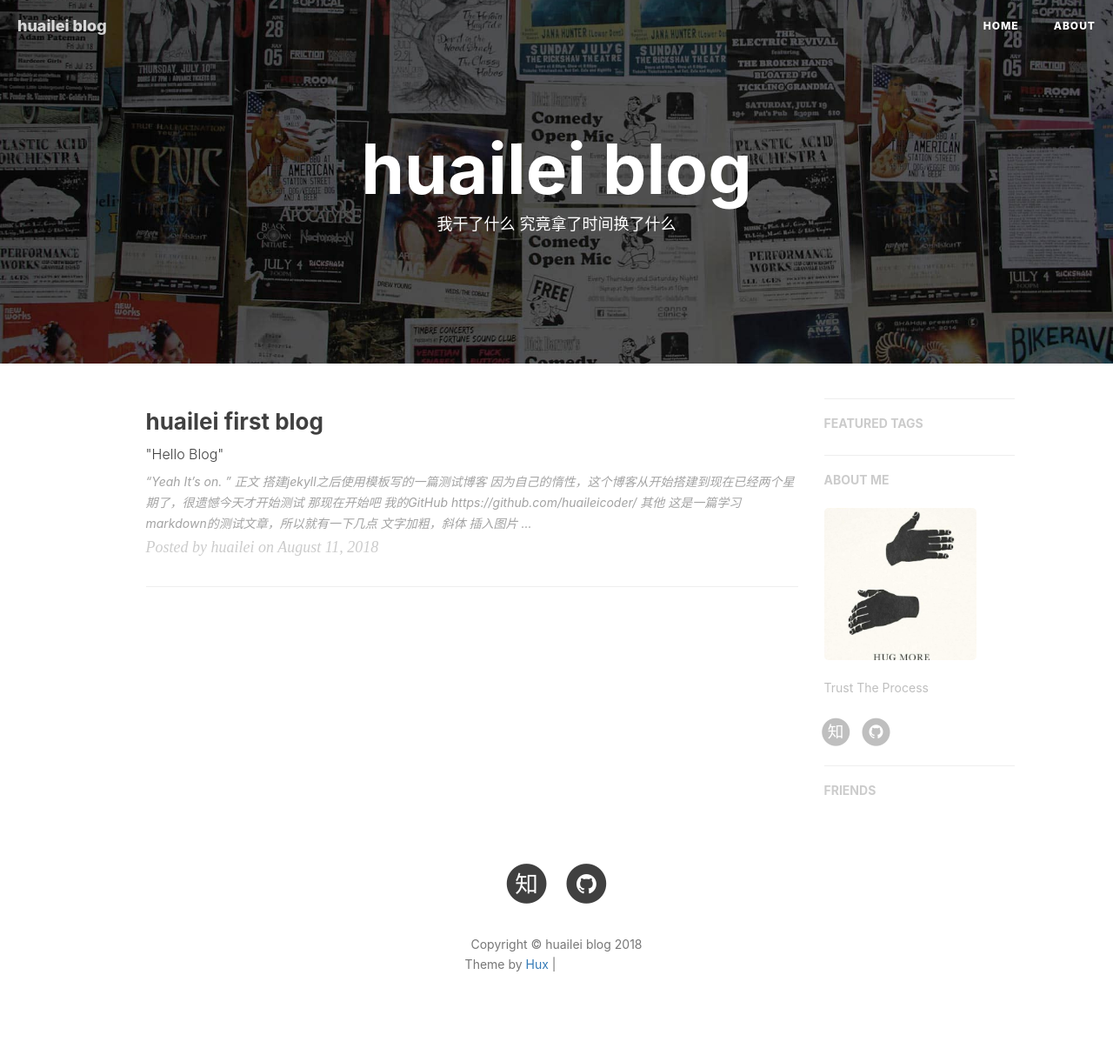
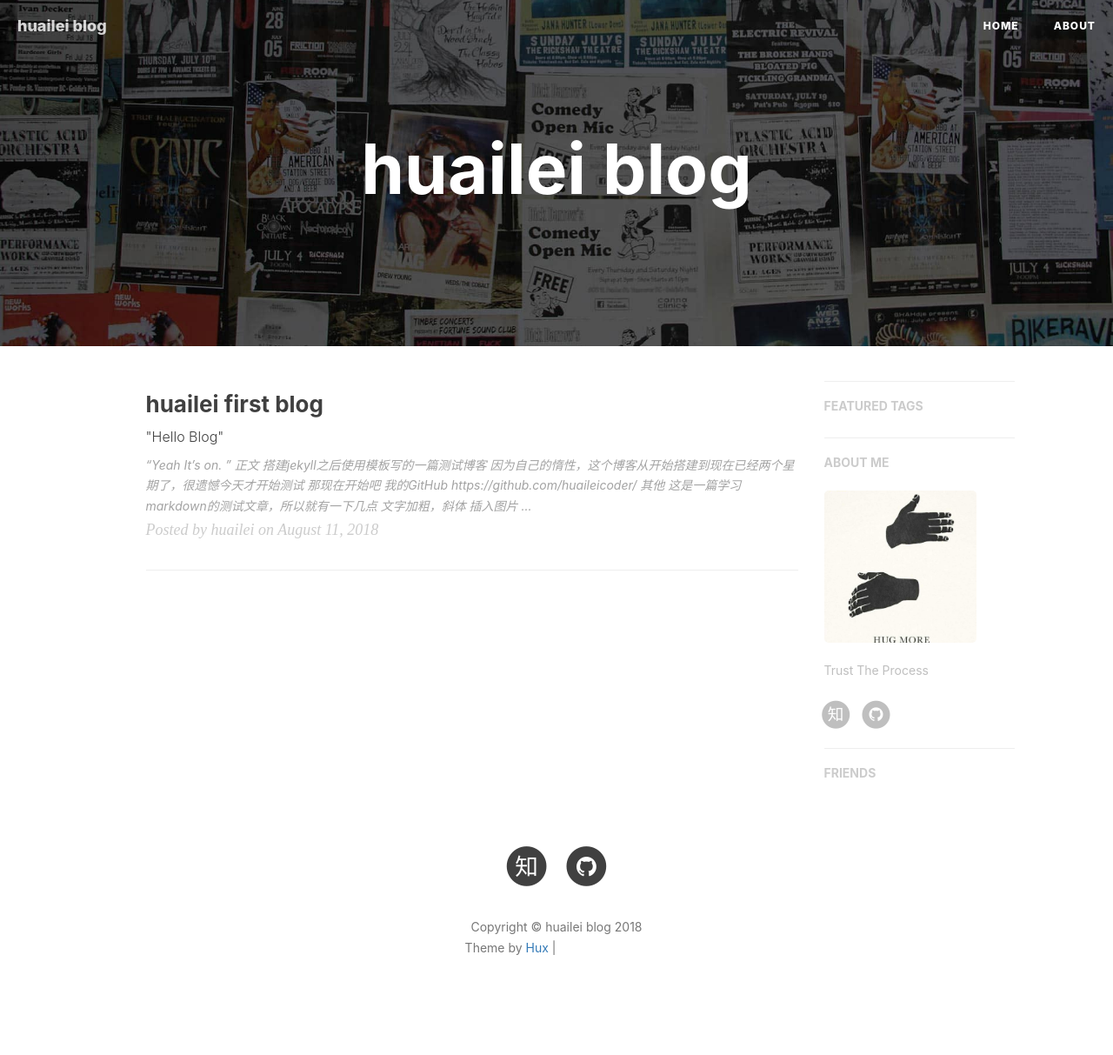
Before and after one commit to huaileicoder/huaileicoder.github-io, a Jekyll site: the page built from index.html, in a window 1280 px wide. Shown: the whole page at 87% size. Built offline with Jekyll 4.4.1, drawn with Linux system fonts in a browser that asks for light colours; nearby versions of some CDN libraries; the list of posts is cut into pages by our own code; comment, search, counter and statistics services are not loaded; grey boxes are pictures that could not be loaded.

Commit message:
modify index.html delete description

```diff
--- a/index.html
+++ b/index.html
@@ -1,6 +1,6 @@
 ---
 layout: page
-description: "我干了什么 究竟拿了时间换了什么"
+description: ""
 ---
 
 {% for post in paginator.posts %}
```
Also changed, not shown: 2 other files.
